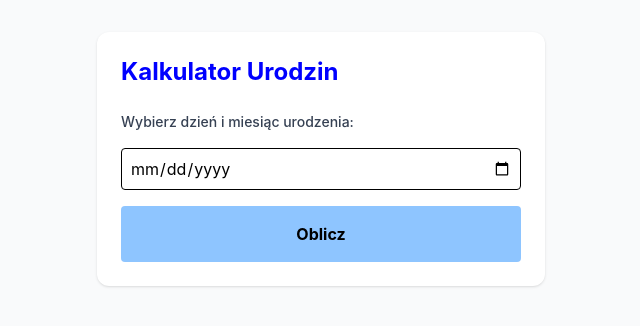
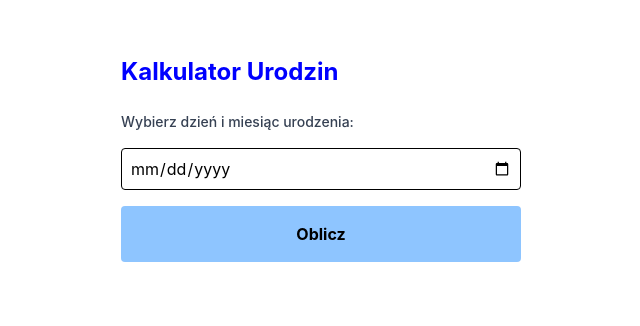
Before and after one commit to janwew/zad_6, a website built with Vite: page index.html in a window 1280 px wide. Shown: the whole page, without its empty margins (319-959 px from the left). Built offline with nearby package versions, Linux system fonts and the light colour scheme.

Commit message:
Ukończone zadanie

```diff
--- a/index.html
+++ b/index.html
@@ -4,10 +4,11 @@
     <meta charset="UTF-8" />
     <link rel="icon" type="image/svg+xml" href="/vite.svg" />
     <meta name="viewport" content="width=device-width, initial-scale=1.0" />
-    <title>Laboratorium 5</title>
+    <title>zad_6</title>
   </head>
-  <body class="p-8 bg-gray-50 flex flex-col items-center">
-    <div id="app" class="w-full max-w-md bg-white p-6 rounded-xl shadow-sm">
+  <body class="p-8 bg-white flex flex-col items-center">
+
+    <div id="app" class="w-full max-w-md p-6">
       <h1 class="text-2xl font-bold text-primary mb-6">Kalkulator Urodzin</h1>
 
       <form id="birthday-form" class="flex flex-col gap-4">
@@ -20,7 +21,7 @@
       </form>
     </div>
 
-    <dialog id="result-dialog" class="bg-gray-200 p-6 rounded-xl shadow-2xl relative m-auto max-w-xs w-full backdrop:bg-black/40">
+    <dialog id="result-dialog" class="bg-gray-200 p-6 shadow-2xl relative m-auto max-w-xs w-full backdrop:bg-black/40">
       <button id="close-dialog" class="absolute top-2 right-4 font-bold text-2xl hover:text-gray-700">&times;</button>
 
       <div id="dialog-text" class="text-red-600 mt-4 text-center text-lg font-medium"></div>
```
